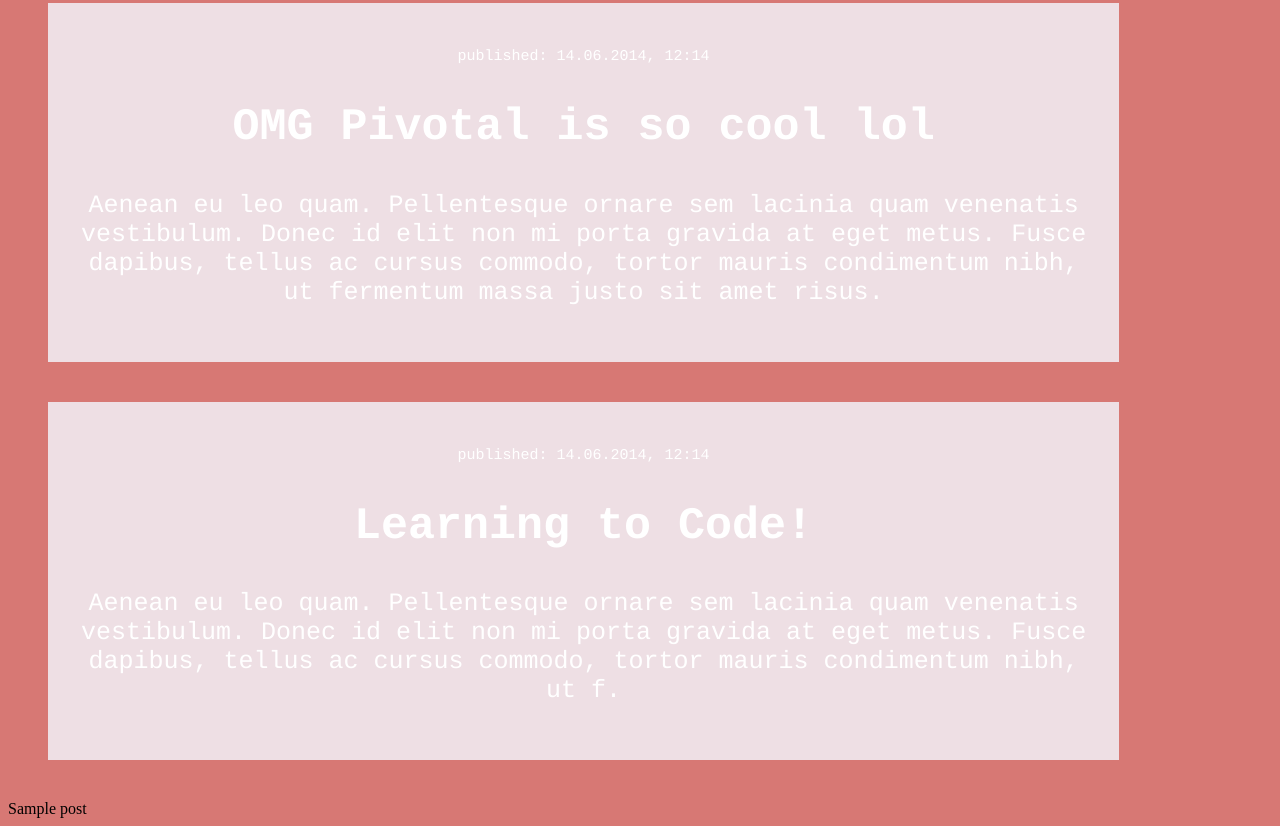
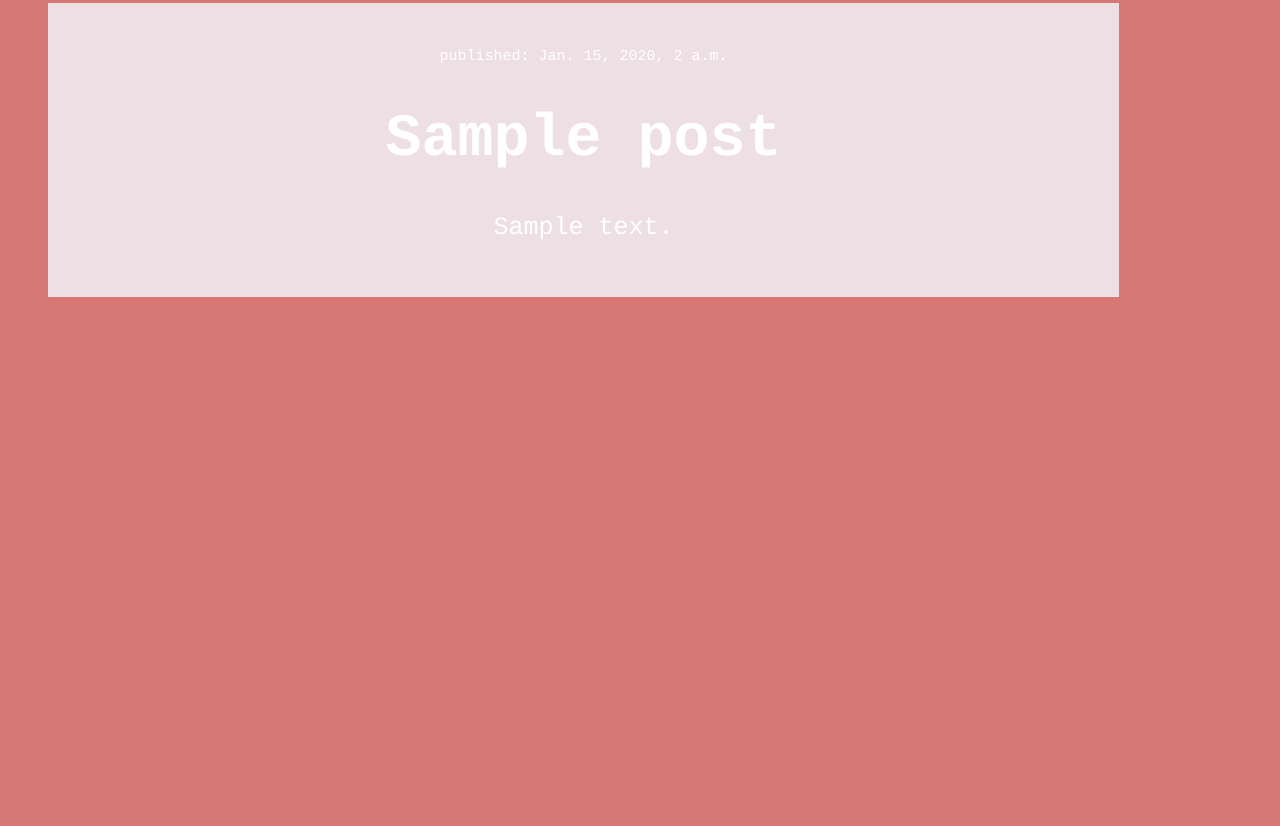
Before and after one commit to Halongpbn/my-first-blog, a Django app: template blog/templates/blog/post_list.html in a window 1280 px wide. Shown: the part 57-883 px from the top of the page. After the commit the page ends 354 px from the top, so only its background shows below. Run offline with Django 3.2, Linux system fonts and the light colour scheme; the template is opened without the code that fills it: values that come from a table or form of the project are taken from there, others are empty; tables that the repository leaves empty hold one stand-in row (values such as "Sample post").

Commit message:
Added templates and more stuff

```diff
--- a/blog/templates/blog/post_list.html
+++ b/blog/templates/blog/post_list.html
@@ -53,33 +53,18 @@ a{
         <div class = "header">
             <a href="http://halongpbn.pythonanywhere.com/">Welcome!</a>
         </div>
-
-        <div class="blog_post" style="margin-top:60px">
+  <div class="blog_post" style="margin-top:60px">
+      {% for post in posts %}
           <div class="publish">
-            <p>published: 14.06.2014, 12:14</p>
+            <p>published: {{ post.published_date }}</p>
           </div>
           <div class="blog_head">
-            <h2><a href="">OMG Pivotal is so cool lol</a></h2>
+            <h1><a href="">{{ post.title }}</a></h1>
           </div>
           <div class="blog_content">
-            <p>Aenean eu leo quam. Pellentesque ornare sem lacinia quam venenatis vestibulum. Donec id elit non mi porta gravida at eget metus. Fusce dapibus, tellus ac cursus commodo, tortor mauris condimentum nibh, ut fermentum massa justo sit amet risus.</p>
+               <p>{{ post.text|linebreaksbr }}</p>
         </div>
+        {% endfor %}
       </div>
-
-      <div class="blog_post">
-          <div class="publish">
-            <p>published: 14.06.2014, 12:14</p>
-          </div>
-          <div class="blog_head">
-            <h2><a href="">Learning to Code!</a></h2>
-          </div>
-          <div class="blog_content">
-            <p>Aenean eu leo quam. Pellentesque ornare sem lacinia quam venenatis vestibulum. Donec id elit non mi porta gravida at eget metus. Fusce dapibus, tellus ac cursus commodo, tortor mauris condimentum nibh, ut f.</p>
-        </div>
-      </div>
-      <div>
-        {% for post in posts %}
-            {{ post }}
-        {% endfor %}
     </body>
 </html>
```
